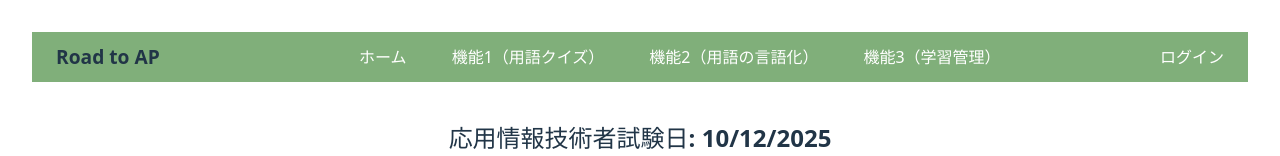
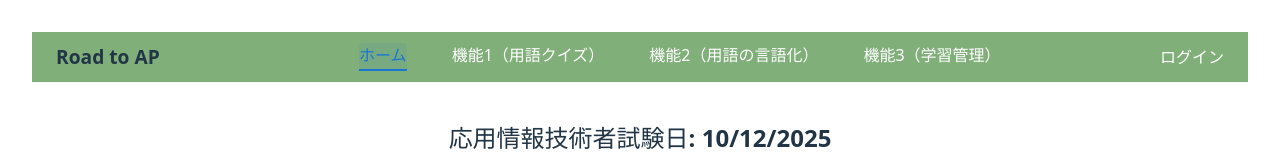
Before and after one commit to ChimpanCode/road-to-ap, a React (Vite) app: page / in a window 1280 px wide. Shown: the top 156 px of the page. Built offline with nearby package versions, Linux system fonts and the light colour scheme; no server answers; the database is empty.

Commit message:
ナビゲーションバーで、現在選択している機能を強調表示するように変更

```diff
--- a/src/components/Navbar.css
+++ b/src/components/Navbar.css
@@ -35,3 +35,13 @@ nav a:hover {
 nav a svg{
     margin-right: 5px;
 }
+
+.nav-links a.active,
+span > a.active {
+  color: #1976d2;
+  font-weight: bold;
+  border-bottom: 2px solid #1976d2;
+  background: rgba(25, 118, 210, 0.08);
+  border-radius: 4px 4px 0 0;
+  padding-bottom: 2px;
+}
--- a/src/components/Navbar.tsx
+++ b/src/components/Navbar.tsx
@@ -1,18 +1,34 @@
-import { Link } from "react-router-dom";
+import { Link, useLocation } from "react-router-dom";
 import "./Navbar.css";
 
 
 const Navbar = () => {
+  const location = useLocation(); // 現在のパスを取得
+
+   // ナビリンクの情報
+  const navLinks = [
+    { to: "/", label: "ホーム" },
+    { to: "/quiz", label: "機能1（用語クイズ）" },
+    { to: "/verbalize", label: "機能2（用語の言語化）" },
+    { to: "/studyLog", label: "機能3（学習管理）" },
+  ];
+
+
   return (
     <nav>
       <span className="app-title">
         Road to AP
       </span>
       <div className="nav-links">
-        <Link to="/">ホーム</Link>
-        <Link to="/quiz">機能1（用語クイズ）</Link>
-        <Link to="/verbalize">機能2（用語の言語化）</Link>
-        <Link to="/studyLog">機能3（学習管理）</Link>
+        {navLinks.map(link => (
+          <Link
+            key={link.to}
+            to={link.to}
+            className={location.pathname === link.to ? "active" : ""}
+          >
+            {link.label}
+          </Link>
+        ))}
       </div>
       <span className="">
         <Link to="/login">ログイン</Link>
```
